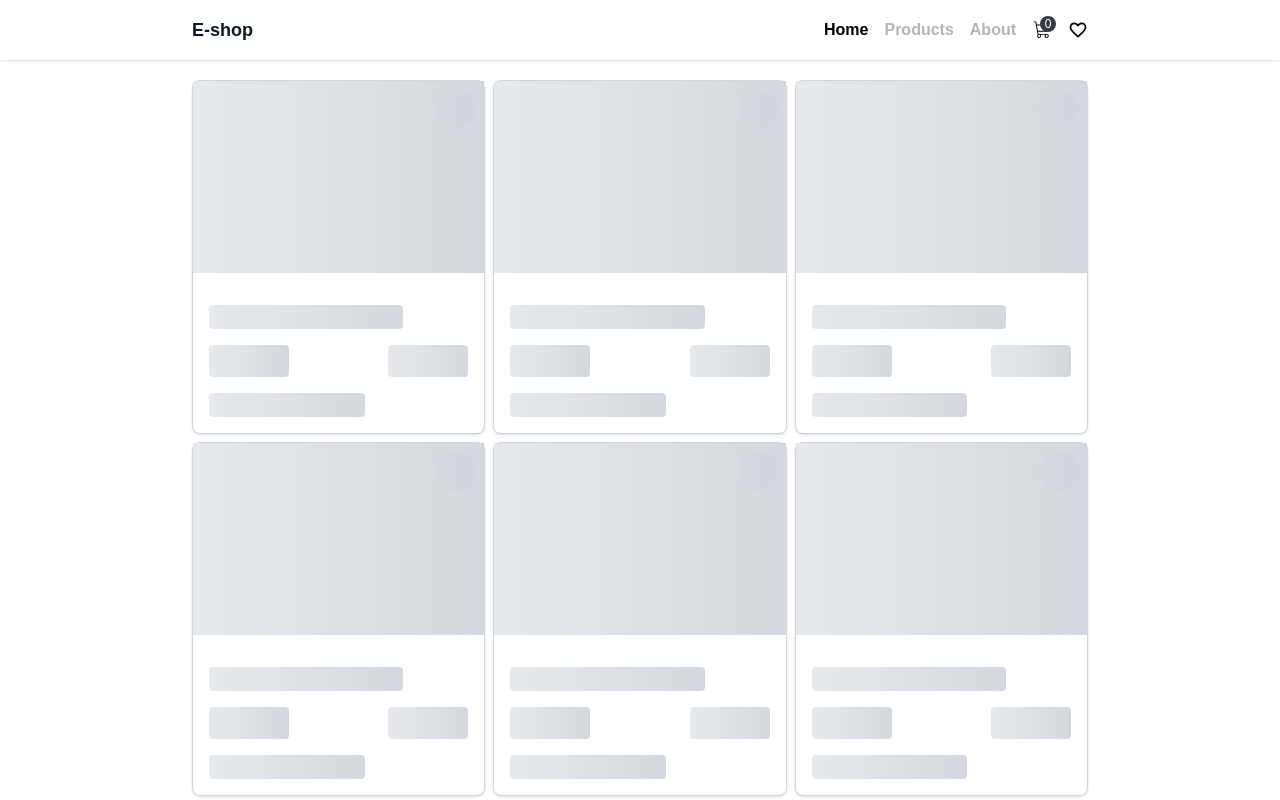
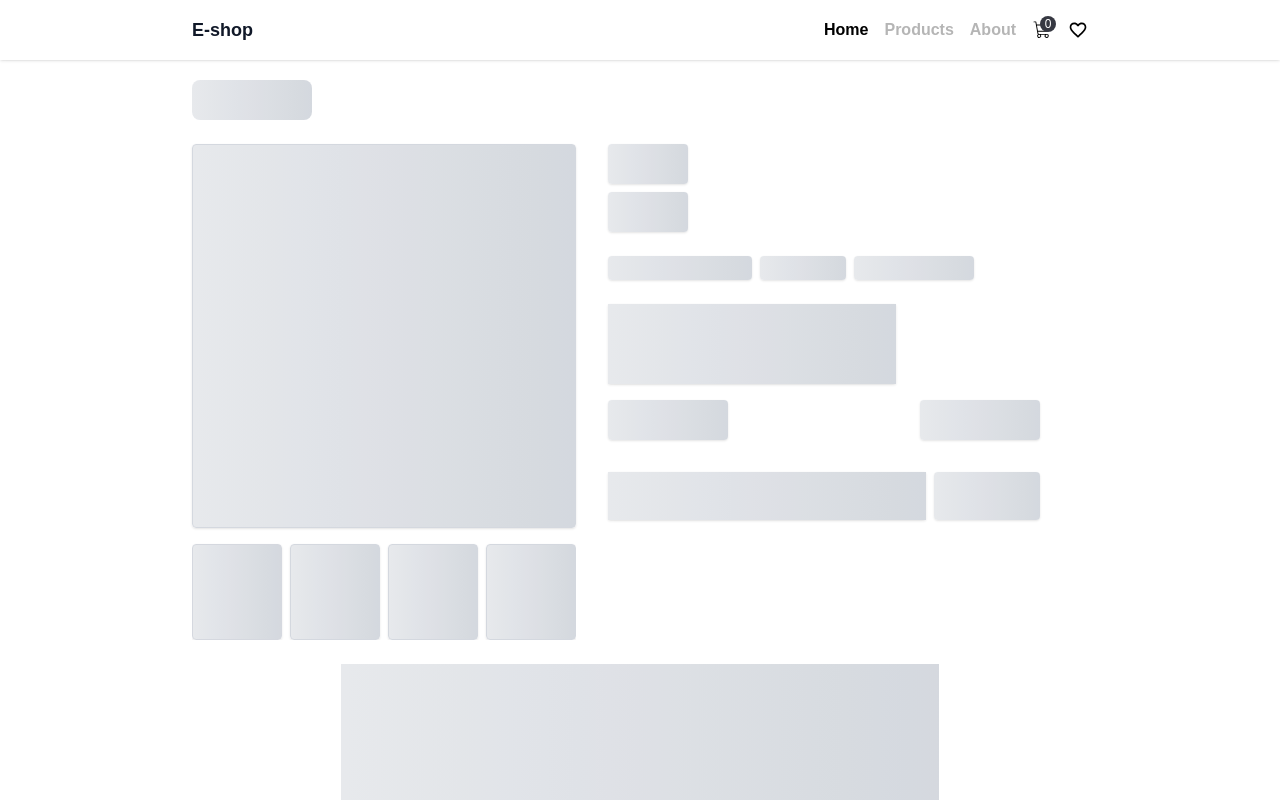
Before and after one commit to hayle01/E-shop-App, a React (Vite) app: page / in a window 1280 px wide. Shown: the top 800 px of the page. Built offline with nearby package versions, Linux system fonts and the light colour scheme.

Commit message:
Added productDetailsSkeleton

```diff
--- /dev/null
+++ b/src/components/ProductDetailsSkeleton.jsx
@@ -0,0 +1,69 @@
+import React from 'react'
+
+export const ProductDetailsSkeleton = () => {
+  return (
+    <>
+      <div className="w-30 h-10 rounded-lg bg-gradient-to-r from-gray-200 to-gray-300 animate-pulse"></div>
+
+      {/* image placeholder */}
+      <div className="md:flex mt-6 w-ful">
+        <div className="md:mb-0 mb-4 md-w-1/2 pr-4">
+          <div className="bg-gradient-to-r from-gray-200 to-gray-300 animate-pulse w-96 h-96 rounded border border-gray-300 shadow"></div>
+
+          <div className="pt-4 flex items-center w-96 space-x-2 overflow-auto">
+            { Array(4).fill().map((_, idx) => (
+              <div
+              key={idx}
+                className="rounded w-24 h-24 animate-pulse bg-gradient-to-r from-gray-200 to-gray-300 shadow border border-gray-300"
+              ></div>
+            )) }
+          </div>
+        </div>
+
+
+
+        <div className="md:w-1/2 pl-4">
+          <div className="w-20 h-10 rounded bg-gradient-to-r from-gray-200 to-gray-300 mb-2 shadow animate-pulse">
+          </div>
+
+          <div className="w-20 h-10 rounded bg-gradient-to-r from-gray-200 to-gray-300 shadow animate-pulse">
+          </div>
+
+          <div className="w-1/2 bg-gradient-to-r from-gray-200 to-gray-300 animate-pulse shadow"></div>
+
+          {/* rating */}
+          <div className="mt-6 flex items-center gap-2">
+
+            <div className="w-1/3 rounded h-6 bg-gradient-to-r from-gray-200 to-gray-300 animate-pulse shadow"></div>
+
+            <div className="w-1/5 h-6 rounded bg-gradient-to-r from-gray-200 to-gray-300 animate-pulse shadow"></div>
+
+            <div className="w-30 h-6 rounded bg-gradient-to-r from-gray-200 to-gray-300 animate-pulse shadow"></div>
+
+          </div>
+
+          {/* description */}
+          <div className="h-20 mt-6 w-2/3 bg-gradient-to-r from-gray-200 to-gray-300 animate-pulse shadow"></div>
+
+          <div className="flex items-center justify-between my-4">
+            <div className="h-10 w-30 rounded bg-gradient-to-r from-gray-200 to-gray-300 animate-pulse shadow"></div>
+
+            <div className="h-10 w-30 rounded bg-gradient-to-r from-gray-200 to-gray-300 animate-pulse shadow"></div>
+          </div>
+
+          <div className="flex items-center space-x-2 mt-8">
+            <div className="w-3/4 h-12 bg-gradient-to-r from-gray-200 to-gray-300 animate-pulse shadow"></div>
+            <div className="w-1/4 h-12 rounded bg-gradient-to-r from-gray-200 to-gray-300 animate-pulse shadow"></div>
+          </div>
+        </div>
+
+      </div>
+
+      {/* reviewers*/}
+      <div className='w-full md:flex items-center justify-around mt-6'>
+
+        <div className='w-2/3 h-96 bg-gradient-to-r from-gray-200 to-gray-300 animate-pulse'></div>
+      </div>
+    </>
+  );
+}
--- a/src/components/ProductsList.jsx
+++ b/src/components/ProductsList.jsx
@@ -10,7 +10,7 @@ export const ProductsList = () => {
         try {
           setLoading(true)
           const { data } = await axios.get(
-            "https://dummyjson.com/products?limit=100"
+            "https://dummyjson.com/products/category/laptops?limit=100"
           );
             setProducts(data.products)
             setLoading(false)
--- a/src/pages/Home.jsx
+++ b/src/pages/Home.jsx
@@ -1,8 +1,9 @@
 import React from 'react'
 import { ProductLoadSekeleton } from '../components/ProductLoadSekeleton'
+import { ProductDetailsSkeleton } from '../components/ProductDetailsSkeleton'
 
 export const Home = () => {
   return (
-    <ProductLoadSekeleton />
+    <ProductDetailsSkeleton />
   )
 }
--- a/src/pages/ProductDetails.jsx
+++ b/src/pages/ProductDetails.jsx
@@ -3,9 +3,11 @@ import React, { useEffect, useState } from "react";
 import { Link, useParams } from "react-router";
 import { GrFavorite } from "react-icons/gr";
 import { MdOutlineReviews } from "react-icons/md";
+import { ProductDetailsSkeleton } from "../components/ProductDetailsSkeleton";
 export const ProductDetails = () => {
   const { productID } = useParams();
   const [product, setProduct] = useState(null);
+  const [mainImage, setMainImage] = useState();
 
   useEffect(() => {
     const fetchProduct = async () => {
@@ -14,6 +16,7 @@ export const ProductDetails = () => {
           `https://dummyjson.com/products/${productID}`
         );
         setProduct(data);
+        setMainImage(data.thumbnail);
         console.log(data);
       } catch (error) {
         console.log(error.message);
@@ -27,12 +30,6 @@ export const ProductDetails = () => {
     return new Date(dateString).toLocaleDateString(undefined, options);
   };
 
-  const totalReviews = product?.reviews?.length || 0;
-  const averageRating =
-    totalReviews > 0
-      ? product?.reviews?.reduce((sum, review) => sum + review.rating, 0) /
-        totalReviews
-      : 0;
 
   const ratingCounts = [1, 2, 3, 4, 5].reduce((acc, rating) => {
     acc[rating] = product?.reviews?.filter(
@@ -43,7 +40,7 @@ export const ProductDetails = () => {
 
   const maxCount = Math.max(...Object.values(ratingCounts), 1);
 
-  if (!product) return <p>Loading....</p>;
+  if (!product) return <ProductDetailsSkeleton />;
 
   return (
     <>
@@ -57,13 +54,14 @@ export const ProductDetails = () => {
       <div className="md:flex mt-6 w-full border-b border-gray-200 py-4">
         <div className="md:mb-0 mb-4 md-w-1/2 pr-4">
           <img
-            src={product.thumbnail}
+            src={mainImage}
             alt={product.title}
             className="object-cover w-full h-96 rounded border border-gray-300 shadow"
           />
           <div className="pt-4 flex items-center space-x-2 overflow-auto">
             {product.images.map((image, idx) => (
               <img
+              onClick={() => setMainImage(image)}
                 key={idx}
                 src={image}
                 alt={product.title}
@@ -76,10 +74,9 @@ export const ProductDetails = () => {
         <div className="md:w-1/2 pl-4">
           <p className="font-light text-gray-700">
             <span className="text-[#191919] font-medium">
-              {" "}
               {product.brand ? "Brand:" : ""}{" "}
             </span>
-            {product.brand}
+            {product.brand ? product.brand : ""}
           </p>
 
           <p className="font-light text-gray-700 pt-2">
@@ -208,7 +205,6 @@ export const ProductDetails = () => {
           </div>
         </div>
       </div>
-      {/* <Tabs />/ */}
     </>
   );
 };
```
